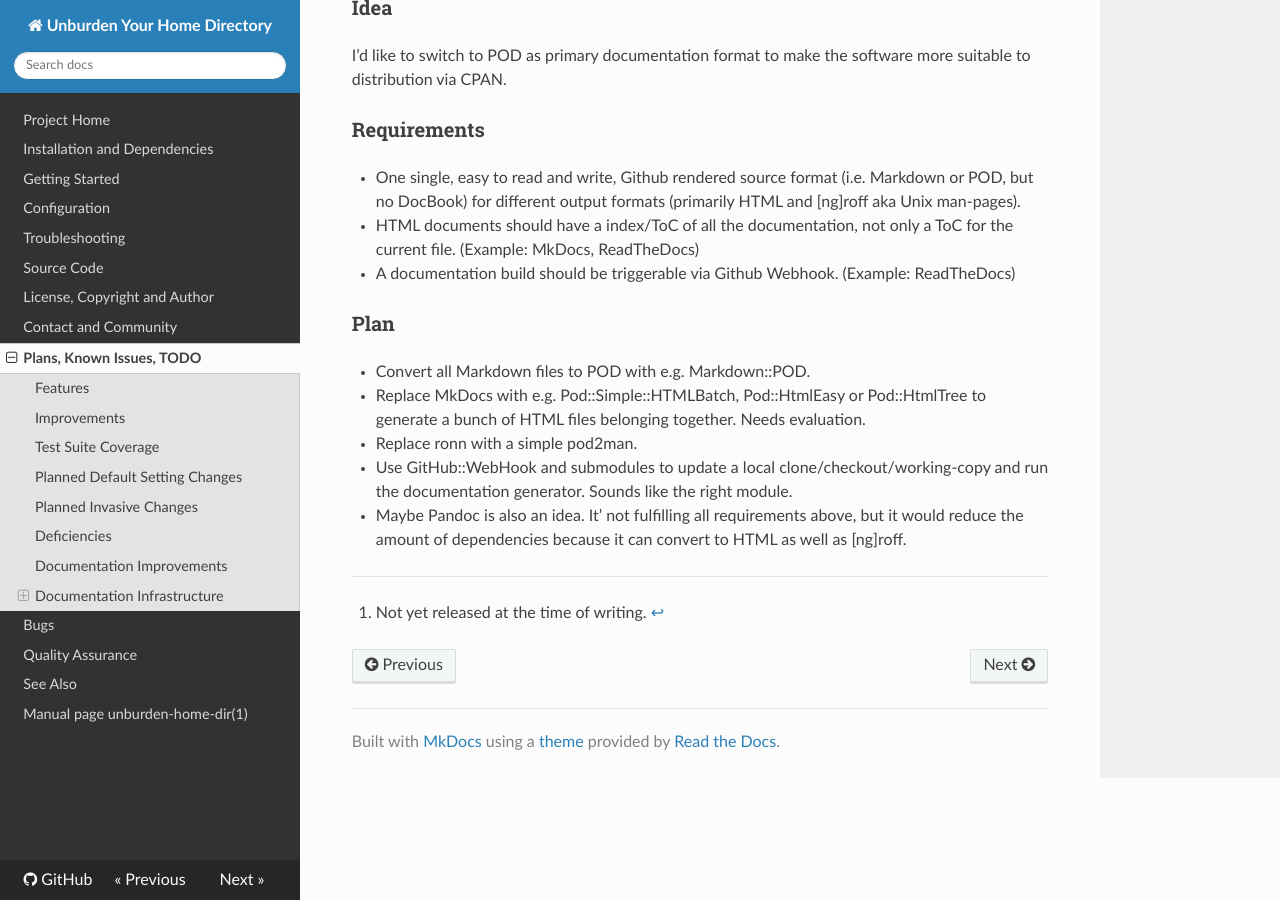
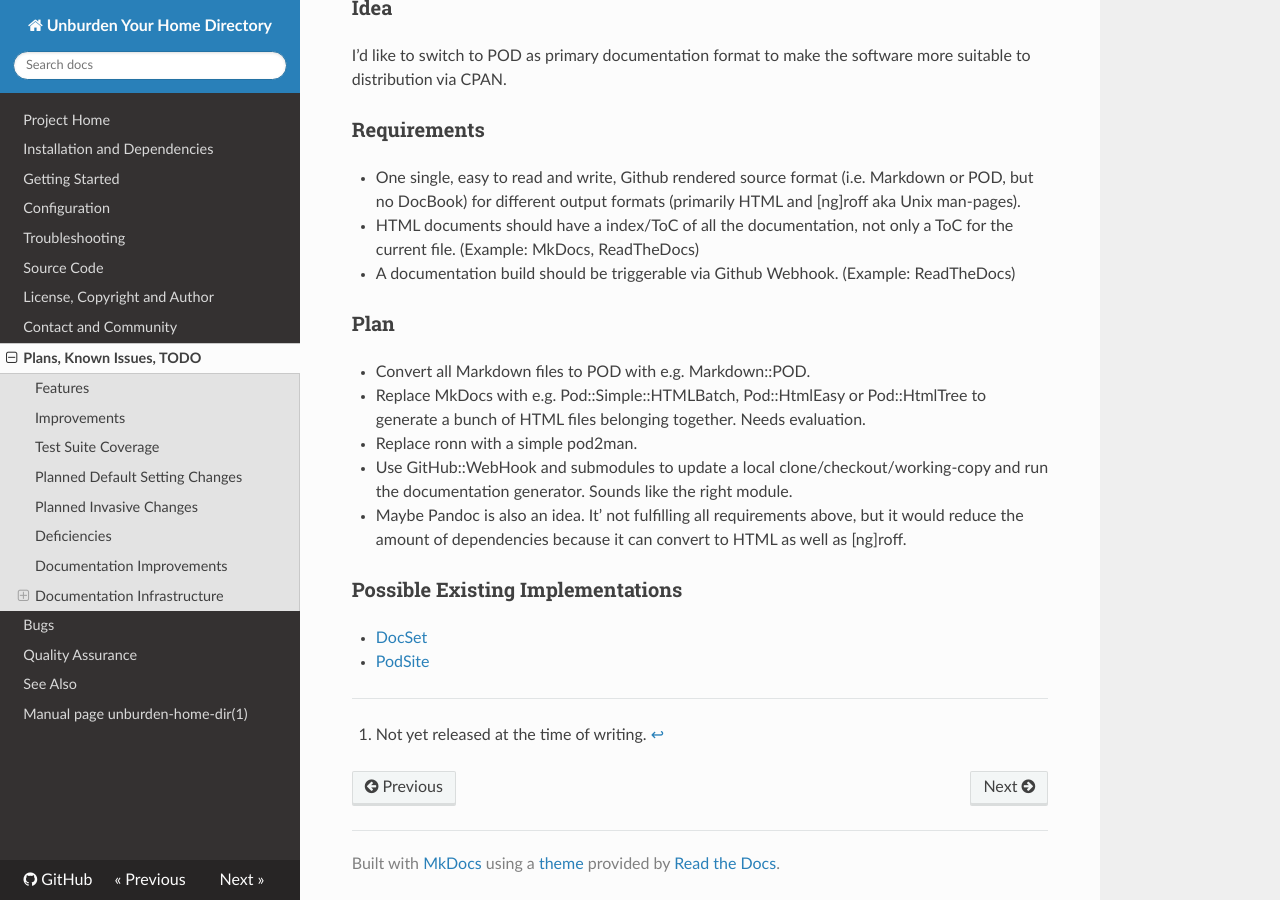
Before and after one commit to xtaran/unburden-home-dir, an MkDocs documentation site: the page built from docs/todo.md, in a window 1280 px wide and 900 px high, scrolled down 2000 px. Built offline with MkDocs 1.6.1, drawn with Linux system fonts in a browser that asks for light colours; nearby versions of some CDN libraries; old or Windows-style settings are respelled for this version of MkDocs.

Commit message:
Potentially useful and existing perl-based implementations of MkDocs functionality

```diff
--- a/docs/todo.md
+++ b/docs/todo.md
@@ -133,4 +133,9 @@ software more suitable to distribution via CPAN.
   above, but it would reduce the amount of dependencies because it can
   convert to HTML as well as [ng]roff.
 
+### Possible Existing Implementations
+
+* [DocSet](https://metacpan.org/pod/DocSet)
+* [PodSite](https://metacpan.org/pod/Pod::Site)
+
 [^1]: Not yet released at the time of writing.
```
